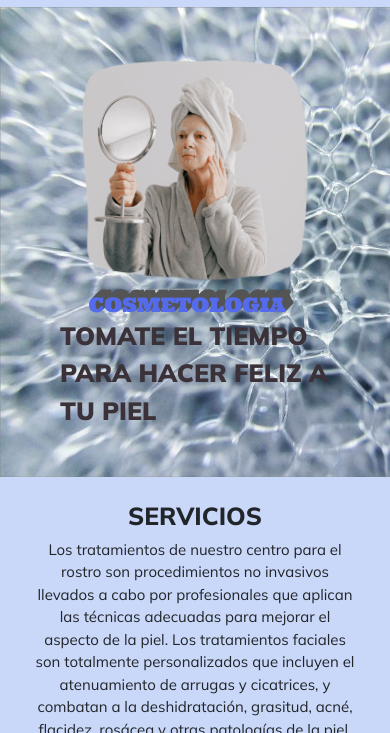
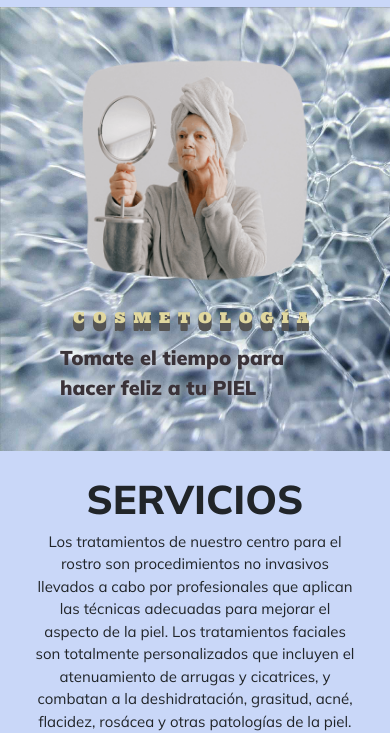
Before and after one commit to martuche/cosmetologia, a plain HTML site: page index.html in a window 390 px wide. Shown: the part 111-844 px from the top of the page. Drawn offline with nearby package versions, Linux system fonts and the light colour scheme.

Commit message:
arregle el titulo para mobile en index

```diff
--- a/css/style.css
+++ b/css/style.css
@@ -163,29 +163,29 @@ footer {
   padding: 3rem; }
   .portada-ppal .img-principal {
     width: 100%; }
-  .portada-ppal .text-shadow-pop-tr {
-    -webkit-animation: text-shadow-pop-tr 0.6s both;
-    animation: text-shadow-pop-tr 0.6s both; }
+  .portada-ppal .text-shadow-pop-bottom {
+    -webkit-animation: text-shadow-pop-bottom 0.6s both;
+    animation: text-shadow-pop-bottom 0.6s both; }
 
-@-webkit-keyframes text-shadow-pop-tr {
+@-webkit-keyframes text-shadow-pop-bottom {
   0% {
     text-shadow: 0 0 #555555, 0 0 #555555, 0 0 #555555, 0 0 #555555, 0 0 #555555, 0 0 #555555, 0 0 #555555, 0 0 #555555;
-    -webkit-transform: translateX(0) translateY(0);
-    transform: translateX(0) translateY(0); }
+    -webkit-transform: translateY(0);
+    transform: translateY(0); }
   100% {
-    text-shadow: 1px -1px #555555, 2px -2px #555555, 3px -3px #555555, 4px -4px #555555, 5px -5px #555555, 6px -6px #555555, 7px -7px #555555, 8px -8px #555555;
-    -webkit-transform: translateX(-8px) translateY(8px);
-    transform: translateX(-8px) translateY(8px); } }
+    text-shadow: 0 1px #555555, 0 2px #555555, 0 3px #555555, 0 4px #555555, 0 5px #555555, 0 6px #555555, 0 7px #555555, 0 8px #555555;
+    -webkit-transform: translateY(-8px);
+    transform: translateY(-8px); } }
 
-@keyframes text-shadow-pop-tr {
+@keyframes text-shadow-pop-bottom {
   0% {
     text-shadow: 0 0 #555555, 0 0 #555555, 0 0 #555555, 0 0 #555555, 0 0 #555555, 0 0 #555555, 0 0 #555555, 0 0 #555555;
-    -webkit-transform: translateX(0) translateY(0);
-    transform: translateX(0) translateY(0); }
+    -webkit-transform: translateY(0);
+    transform: translateY(0); }
   100% {
-    text-shadow: 1px -1px #555555, 2px -2px #555555, 3px -3px #555555, 4px -4px #555555, 5px -5px #555555, 6px -6px #555555, 7px -7px #555555, 8px -8px #555555;
-    -webkit-transform: translateX(-8px) translateY(8px);
-    transform: translateX(-8px) translateY(8px); } }
+    text-shadow: 0 1px #555555, 0 2px #555555, 0 3px #555555, 0 4px #555555, 0 5px #555555, 0 6px #555555, 0 7px #555555, 0 8px #555555;
+    -webkit-transform: translateY(-8px);
+    transform: translateY(-8px); } }
   .portada-ppal .tracking-in-contract {
     -webkit-animation: tracking-in-contract 1s cubic-bezier(0.215, 0.61, 0.355, 1) both;
     animation: tracking-in-contract 1s cubic-bezier(0.215, 0.61, 0.355, 1) both; }
@@ -210,18 +210,21 @@ footer {
     letter-spacing: normal;
     opacity: 1; } }
   .portada-ppal .titulo-inicio {
-    color: #546CEC;
+    color: #E1D89F;
     font-family: "Ultra", serif;
-    font-size: 68px; }
+    font-size: 68px;
+    letter-spacing: 8px; }
   .portada-ppal .subtitulo-inicio {
     font-size: 60px;
     font-weight: 900;
-    color: #3A3238; }
+    color: #3A3238;
+    text-shadow: 0 0 8px white; }
 
 .texto-inicio {
   text-align: end; }
   .texto-inicio h2 {
-    font-weight: 800; }
+    font-weight: 800;
+    font-size: 40px; }
 
 .img-inicio {
   width: 60%; }
@@ -229,7 +232,8 @@ footer {
 #texto-productos {
   text-align: start; }
   #texto-productos h2 {
-    font-weight: 800; }
+    font-weight: 800;
+    font-size: 40px; }
 
 .btn-borde-inicio {
   text-decoration: underline;
@@ -273,20 +277,20 @@ footer {
 .testimonios .img-testimonios {
   width: 80%; }
 
-@media (min-width: 768px) and (max-width: 1024px) {
+@media (min-width: 1024px) and (max-width: 1200px) {
   .portada-ppal .titulo-inicio {
-    font-size: 49px; } }
+    font-size: 54px; } }
+
+@media screen and (max-width: 1024px) {
+  .portada-ppal .titulo-inicio {
+    font-size: 40px; }
+  .portada-ppal .subtitulo-inicio {
+    font-size: 40px; } }
 
 @media screen and (max-width: 768px) {
   .portada-ppal .img-principal {
     width: 85%;
     align-items: center; }
-  .portada-ppal .titulo-inicio {
-    font-size: 20px;
-    text-align: center; }
-  .portada-ppal .subtitulo-inicio {
-    font-size: 25px;
-    text-align: center; }
   .texto-inicio {
     text-align: center;
     font-size: 15px; }
@@ -302,6 +306,23 @@ footer {
       text-align: center; }
     .testimonios .img-testimonios {
       width: 100%; } }
+
+@media screen and (max-width: 600px) {
+  .portada-ppal .titulo-inicio {
+    font-size: 30px;
+    text-align: center;
+    color: #E1D89F; }
+  .portada-ppal .subtitulo-inicio {
+    font-size: 34px; } }
+
+@media screen and (max-width: 455px) {
+  .portada-ppal .titulo-inicio {
+    font-size: 15px;
+    text-align: center;
+    color: #E1D89F;
+    margin-top: 2rem; }
+  .portada-ppal .subtitulo-inicio {
+    font-size: 20px; } }
 
 .portada-servicios {
   background-image: url(../img/02.jpg);
--- a/index.html
+++ b/index.html
@@ -84,8 +84,8 @@
                     alt="Imagen Principal">
             </div>
             <div class="col-md-8 align-self-center">
-                <h1 class="titulo-inicio text-shadow-pop-tr">COSMETOLOGIA</h1>
-                <span class="subtitulo-inicio tracking-in-contract">TOMATE EL TIEMPO PARA HACER FELIZ A TU PIEL</span>
+                <h1 class="titulo-inicio text-shadow-pop-bottom">COSMETOLOGÍA</h1>
+                <span class="subtitulo-inicio tracking-in-contract">Tomate el tiempo para hacer feliz a tu PIEL</span>
             </div>
         </section>
 
--- a/scss/secciones/_index.scss
+++ b/scss/secciones/_index.scss
@@ -9,39 +9,40 @@
         width: 100%;
     }
 
-    .text-shadow-pop-tr {
-        -webkit-animation: text-shadow-pop-tr 0.6s both;
-        animation: text-shadow-pop-tr 0.6s both;
+    .text-shadow-pop-bottom {
+        -webkit-animation: text-shadow-pop-bottom 0.6s both;
+        animation: text-shadow-pop-bottom 0.6s both;
     }
 
 
-    @-webkit-keyframes text-shadow-pop-tr {
+    @-webkit-keyframes text-shadow-pop-bottom {
         0% {
             text-shadow: 0 0 #555555, 0 0 #555555, 0 0 #555555, 0 0 #555555, 0 0 #555555, 0 0 #555555, 0 0 #555555, 0 0 #555555;
-            -webkit-transform: translateX(0) translateY(0);
-            transform: translateX(0) translateY(0);
+            -webkit-transform: translateY(0);
+            transform: translateY(0);
         }
 
         100% {
-            text-shadow: 1px -1px #555555, 2px -2px #555555, 3px -3px #555555, 4px -4px #555555, 5px -5px #555555, 6px -6px #555555, 7px -7px #555555, 8px -8px #555555;
-            -webkit-transform: translateX(-8px) translateY(8px);
-            transform: translateX(-8px) translateY(8px);
+            text-shadow: 0 1px #555555, 0 2px #555555, 0 3px #555555, 0 4px #555555, 0 5px #555555, 0 6px #555555, 0 7px #555555, 0 8px #555555;
+            -webkit-transform: translateY(-8px);
+            transform: translateY(-8px);
         }
     }
 
-    @keyframes text-shadow-pop-tr {
+    @keyframes text-shadow-pop-bottom {
         0% {
             text-shadow: 0 0 #555555, 0 0 #555555, 0 0 #555555, 0 0 #555555, 0 0 #555555, 0 0 #555555, 0 0 #555555, 0 0 #555555;
-            -webkit-transform: translateX(0) translateY(0);
-            transform: translateX(0) translateY(0);
+            -webkit-transform: translateY(0);
+            transform: translateY(0);
         }
 
         100% {
-            text-shadow: 1px -1px #555555, 2px -2px #555555, 3px -3px #555555, 4px -4px #555555, 5px -5px #555555, 6px -6px #555555, 7px -7px #555555, 8px -8px #555555;
-            -webkit-transform: translateX(-8px) translateY(8px);
-            transform: translateX(-8px) translateY(8px);
+            text-shadow: 0 1px #555555, 0 2px #555555, 0 3px #555555, 0 4px #555555, 0 5px #555555, 0 6px #555555, 0 7px #555555, 0 8px #555555;
+            -webkit-transform: translateY(-8px);
+            transform: translateY(-8px);
         }
     }
+
 
     .tracking-in-contract {
         -webkit-animation: tracking-in-contract 1s cubic-bezier(0.215, 0.610, 0.355, 1.000) both;
@@ -82,15 +83,20 @@
 
 
     .titulo-inicio {
-        color: $color-azul;
+        color: $color-claro;
         font-family: $font-titulo;
         font-size: 68px;
+        letter-spacing: 8px;
+
     }
 
     .subtitulo-inicio {
         font-size: 60px;
         font-weight: 900;
         color: $color-texto;
+        text-shadow: 0 0 8px white;
+
+
     }
 
 }
@@ -100,6 +106,7 @@
 
     h2 {
         font-weight: 800;
+        font-size: 40px;
     }
 
 }
@@ -113,7 +120,8 @@
     text-align: start;
 
     h2 {
-        font-weight: 800
+        font-weight: 800;
+        font-size: 40px;
     }
 }
 
@@ -184,14 +192,24 @@
 
 }
 
-@media (min-width: 768px) and (max-width: 1024px) {
+@media (min-width: 1024px) and (max-width: 1200px) {
     .portada-ppal {
         .titulo-inicio {
-            font-size: 49px;
+            font-size: 54px;
         }
     }
+}
 
+@media screen and (max-width: 1024px) {
+    .portada-ppal {
+        .titulo-inicio {
+            font-size: 40px;
+        }
 
+        .subtitulo-inicio {
+            font-size: 40px;
+        }
+    }
 }
 
 @media screen and (max-width: 768px) {
@@ -201,17 +219,8 @@
             width: 85%;
             align-items: center;
         }
+    }
 
-        .titulo-inicio {
-            font-size: 20px;
-            text-align: center;
-        }
-
-        .subtitulo-inicio {
-            font-size: 25px;
-            text-align: center;
-        }
-    }
 
     .texto-inicio {
         text-align: center;
@@ -243,3 +252,31 @@
     }
 
 }
+
+@media screen and (max-width: 600px) {
+    .portada-ppal {
+        .titulo-inicio {
+            font-size: 30px;
+            text-align: center;
+            color: $color-claro;
+        }
+        .subtitulo-inicio {
+            font-size: 34px;
+        }
+    }
+
+}
+
+@media screen and (max-width: 455px){
+    .portada-ppal {
+        .titulo-inicio {
+            font-size: 15px;
+            text-align: center;
+            color: $color-claro;
+            margin-top: 2rem;
+        }
+        .subtitulo-inicio {
+            font-size: 20px;
+        }
+    }
+}
```
